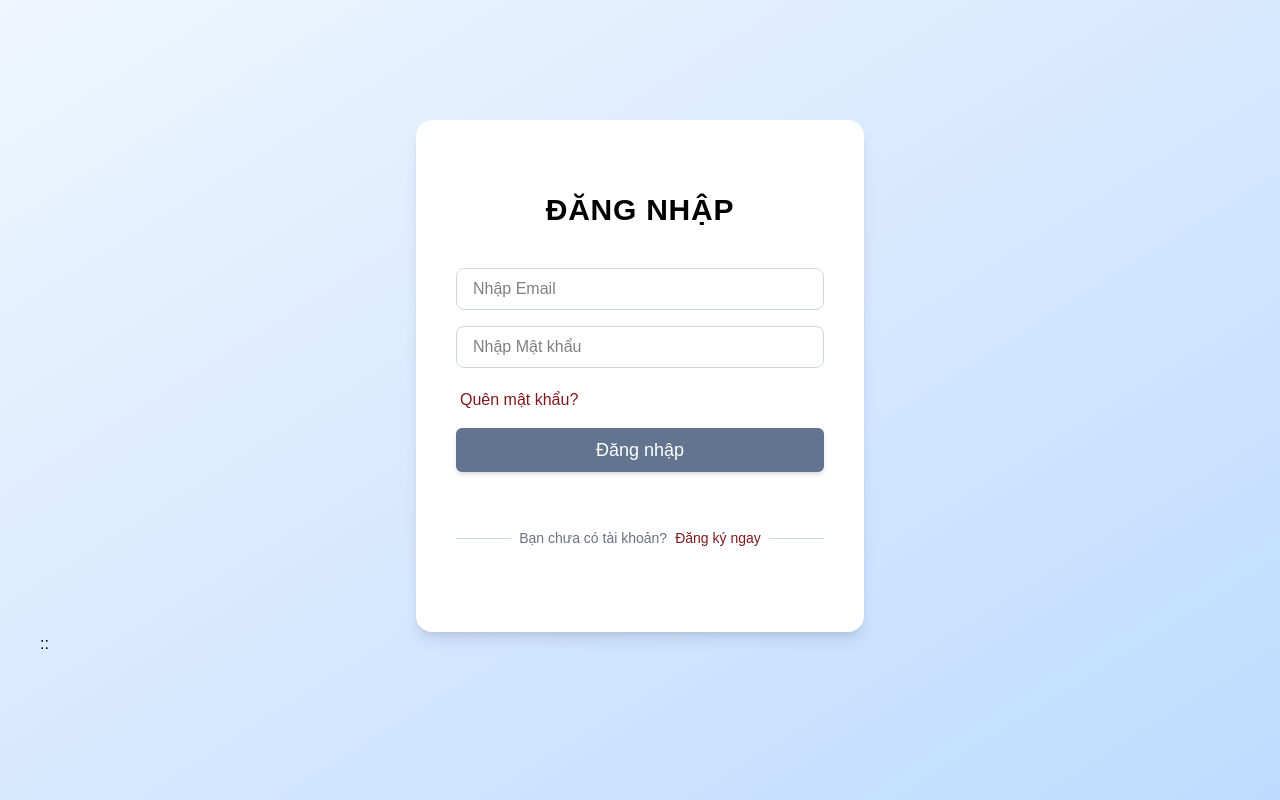
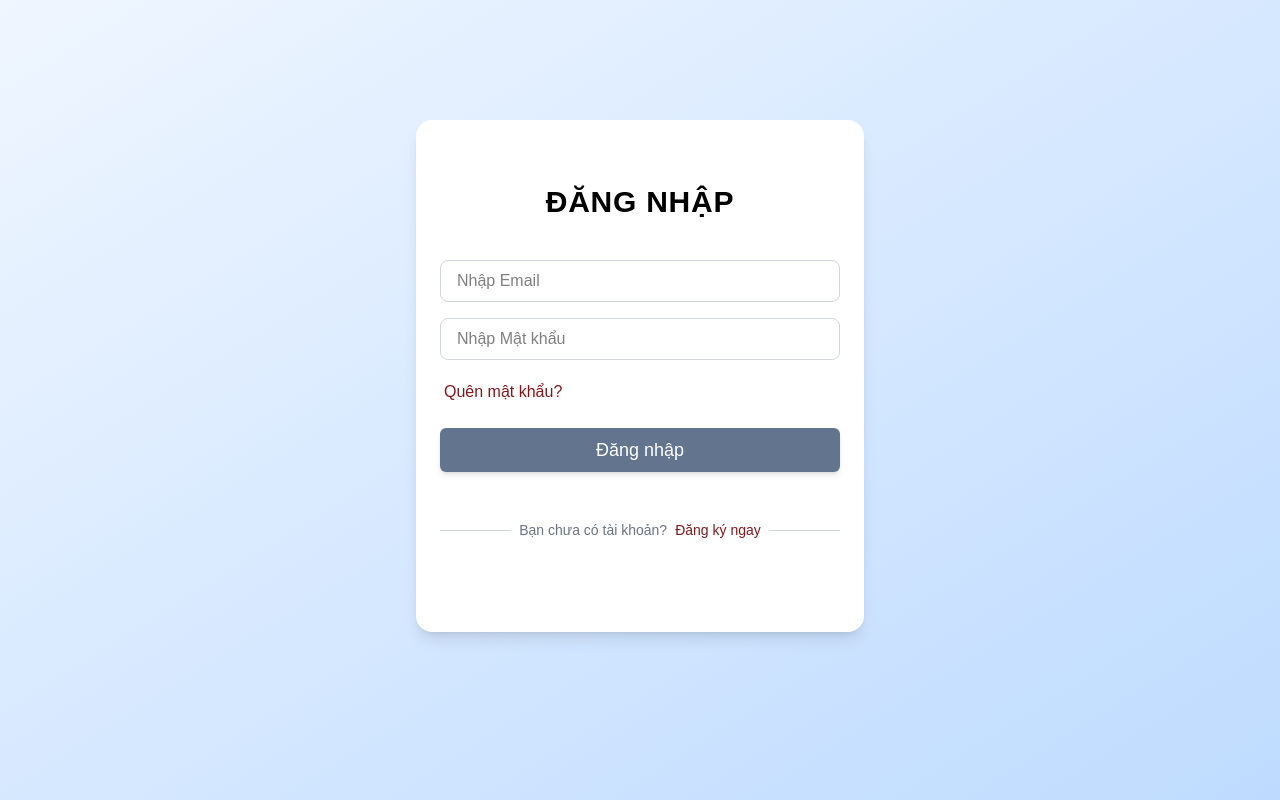
Before and after one commit to HoanNghi16/Rentix, a Next.js app: page / in a window 1280 px wide. Built offline with nearby package versions, Linux system fonts and the light colour scheme.

Commit message:
merge Nghi (03)

```diff
--- a/app/components/login/loginform.tsx
+++ b/app/components/login/loginform.tsx
@@ -2,8 +2,8 @@ import Link from "next/link";
 import { CiSearch } from "react-icons/ci";
 export default function LoginForm() {
   return (
-    <form className="w-112 h-128 bg-white p-10 bg-white rounded-2xl shadow-lg p-8 mx-auto">
-      <h1 className="text-3xl font-semibold text-center tracking-wide mb-10 pt-8">
+    <form className="w-112 h-128 bg-white p-6 bg-white rounded-2xl shadow-lg mx-auto">
+      <h1 className="text-3xl font-semibold text-center tracking-wide mb-10 pt-10">
         ĐĂNG NHẬP
       </h1>
       {/* gmail */}
@@ -28,7 +28,7 @@ export default function LoginForm() {
       </div>
       {/* link to register */}
       <p>
-        <Link href={"#"} className="text-red-900 hover:text-red-700 ml-1 mb-5">
+        <Link href={"#"} className="text-red-900 hover:text-red-700 ml-1 mb-8">
           Quên mật khẩu?
         </Link>
       </p>
@@ -36,13 +36,13 @@ export default function LoginForm() {
       {/* button login */}
       <button
         type="submit"
-        className="  w-full bg-slate-500 hover:bg-slate-600 text-white text-lg shadow-md active:scale-95 transition py-2 px-4 rounded-md mt-4 mb-10"
+        className="  w-full bg-slate-500 hover:bg-slate-600 text-white text-lg shadow-md active:scale-95 transition py-2 px-4 rounded-md mt-6 mb-6"
       >
         Đăng nhập
       </button>
 
       {/* register */}
-      <div className="flex items-center gap-2 mb-3 mx-auto pt-4">
+      <div className="flex items-center gap-2 mb-0 mx-auto pt-6">
         <div className="flex-1 h-px bg-gray-300" />
         <span className="text-sm text-gray-500">
           Bạn chưa có tài khoản?
--- a/app/page.tsx
+++ b/app/page.tsx
@@ -2,8 +2,8 @@ import LoginForm from "./components/login/loginform";
 
 export default function Login() {
   return (
-    <div className="bg-gradient-to-br from-blue-50 to-blue-200 text-black p-10 w-full h-screen py-30">
-      <LoginForm />::
+    <div className="bg-gradient-to-br flex from-blue-50 to-blue-200 text-black p-4 w-screen h-screen py-30">
+      <LoginForm />
     </div>
   );
 }
```
